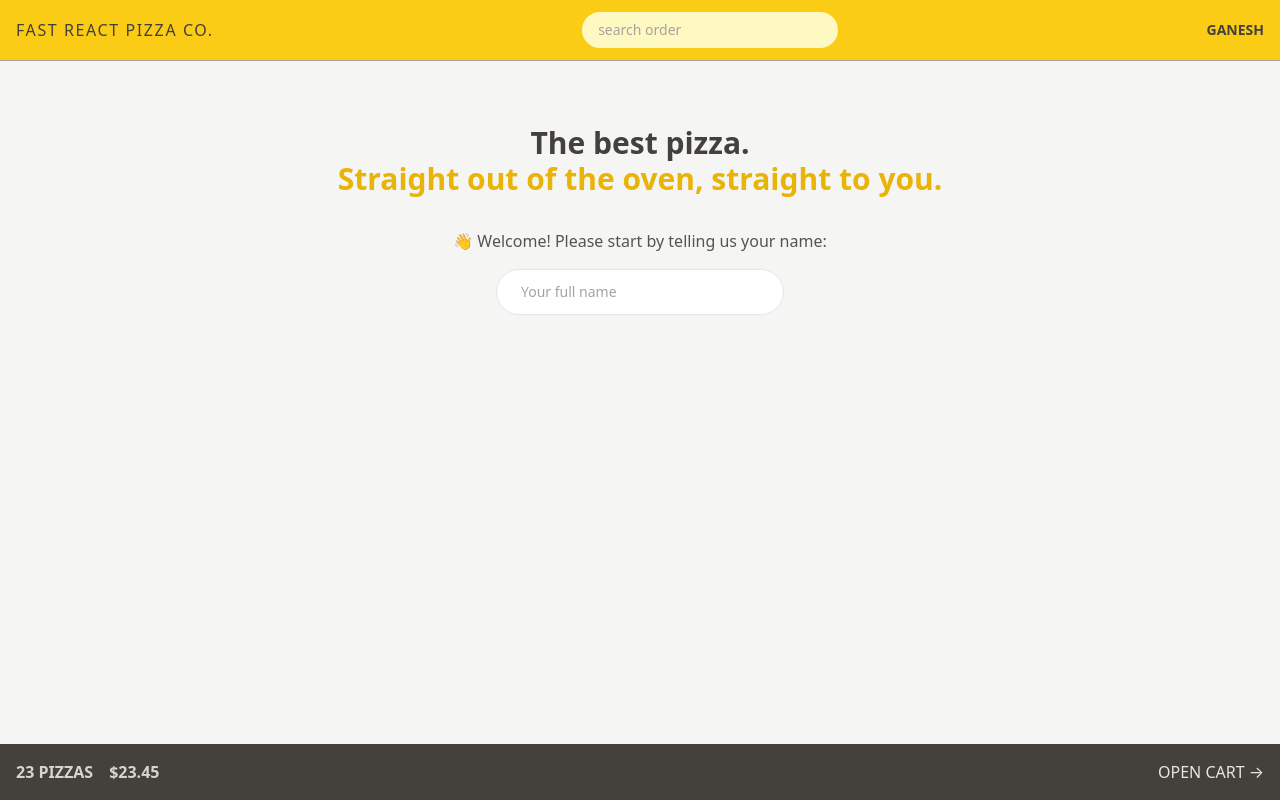
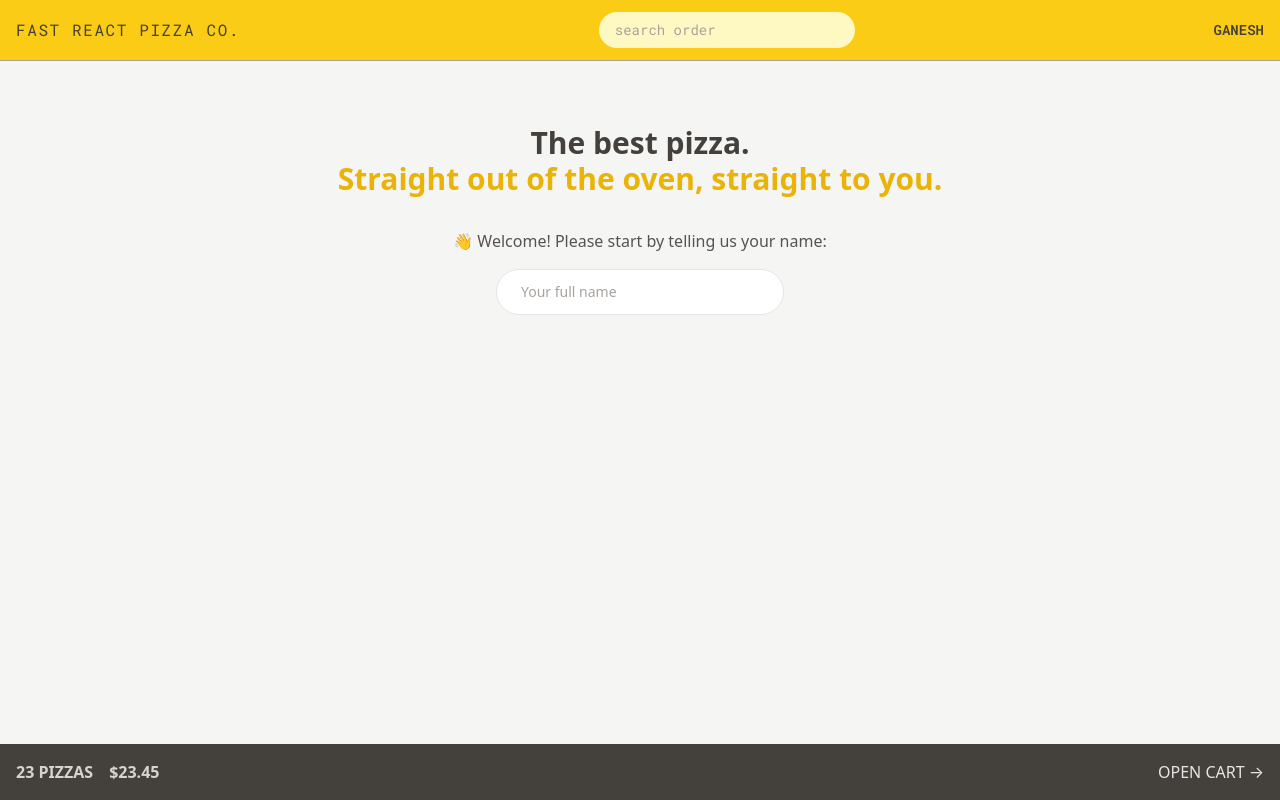
Before and after one commit to iamganeshsalunkhe/fast-react-pizza, a React (Vite) app: page / in a window 1280 px wide. Built offline with nearby package versions, Linux system fonts and the light colour scheme.

Commit message:
new font add

```diff
--- a/index.html
+++ b/index.html
@@ -4,6 +4,12 @@
     <meta charset="UTF-8" />
     <link rel="icon" type="image/svg+xml" href="/vite.svg" />
     <meta name="viewport" content="width=device-width, initial-scale=1.0" />
+    <link rel="preconnect" href="https://fonts.googleapis.com" />
+    <link rel="preconnect" href="https://fonts.gstatic.com" crossorigin />
+    <link
+      href="https://fonts.googleapis.com/css2?family=Roboto+Mono:wght@300;400;500;600;700&display=swap"
+      rel="stylesheet"
+    />
     <title>Vite + React</title>
   </head>
   <body class="bg-stone-100 text-stone-700">
--- a/src/index.css
+++ b/src/index.css
@@ -6,28 +6,10 @@
   .input{
     @apply rounded-full border border-stone-200 px-4 py-2 text-sm transition-all duration-300 placeholder:text-stone-400 focus:outline-none focus:ring focus:ring-yellow-400 md:px-6 md:py-3 w-full;
   }
-}
-
-
-body {
-  font-family: system-ui, -apple-system, BlinkMacSystemFont, 'Segoe UI', Roboto,
-    Oxygen, Ubuntu, Cantarell, 'Open Sans', 'Helvetica Neue', sans-serif;
-  background-color: #f7f7f7;
-  color: #444;
-}
-
-.layout {
-  display: grid;
-  grid-template-rows: auto 1fr auto;
-  gap: 32px;
-  height: 100dvh;
-}
-
-/* https://dev.to/afif/i-made-100-css-loaders-for-your-next-project-4eje */
-.loader {
+  .loader {
   width: 45px;
   aspect-ratio: 0.75;
-  --c: no-repeat linear-gradient(#333 0 0);
+  --c: no-repeat linear-gradient(theme(colors.stone.800) 0 0);
   background: var(--c) 0% 50%, var(--c) 50% 50%, var(--c) 100% 50%;
   background-size: 20% 50%;
   animation: loading 1s infinite linear;
@@ -47,3 +29,21 @@
     background-position: 0% 50%, 50% 50%, 100% 100%;
   }
 }
+}
+
+
+body {
+  font-family: system-ui, -apple-system, BlinkMacSystemFont, 'Segoe UI', Roboto,
+    Oxygen, Ubuntu, Cantarell, 'Open Sans', 'Helvetica Neue', sans-serif;
+  background-color: #f7f7f7;
+  color: #444;
+}
+
+.layout {
+  display: grid;
+  grid-template-rows: auto 1fr auto;
+  gap: 32px;
+  height: 100dvh;
+}
+
+/* https://dev.to/afif/i-made-100-css-loaders-for-your-next-project-4eje */
--- a/src/ui/Header.jsx
+++ b/src/ui/Header.jsx
@@ -4,7 +4,7 @@
 
 function Header() {
     return (
-        <header className= "flex items-center justify-between bg-yellow-400 uppercase px-4 py-3 border-b border-stone-400 ">
+        <header className= "flex items-center justify-between bg-yellow-400 uppercase px-4 py-3 border-b border-stone-400 font-sans">
             <Link to ='/' className="tracking-widest" >Fast React Pizza Co. </Link>
 
         <SearchOrder/>
--- a/src/ui/Loader.jsx
+++ b/src/ui/Loader.jsx
@@ -1,7 +1,9 @@
 function Loader() {
     return (
+        <div className="absolute bg-slate-200/20 inset-0 backdrop-blur-sm flex items-center justify-center">
+
         <div className="loader">
-
+        </div>
         </div>
     )
 }
--- a/tailwind.config.js
+++ b/tailwind.config.js
@@ -5,7 +5,14 @@
     "./src/**/*.{js,ts,jsx,tsx}",
   ],
   theme: {
-    extend: {},
+    fontFamily:{
+      sans:'Roboto Mono, monospace',
+    },
+    extend: {
+      height:{
+        screen:'100dvh',
+      }
+    },
   },
   plugins: [],
 }
```
